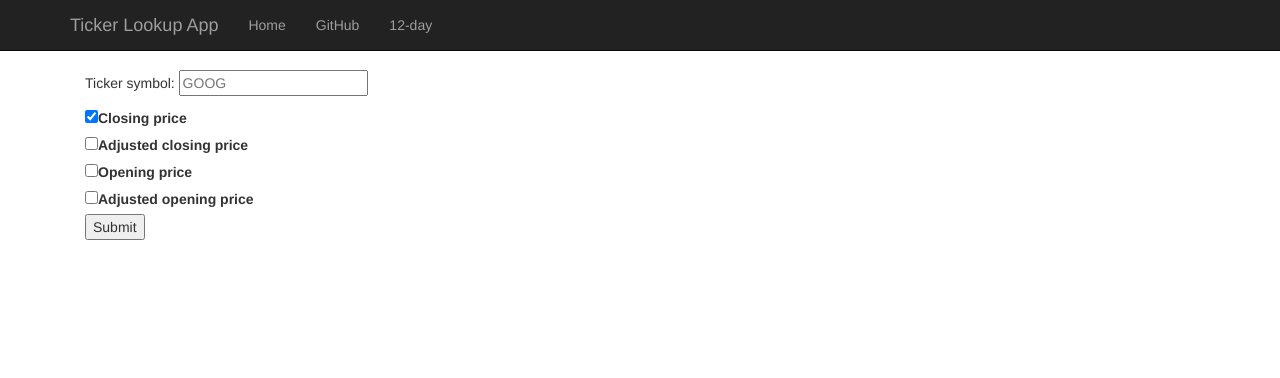
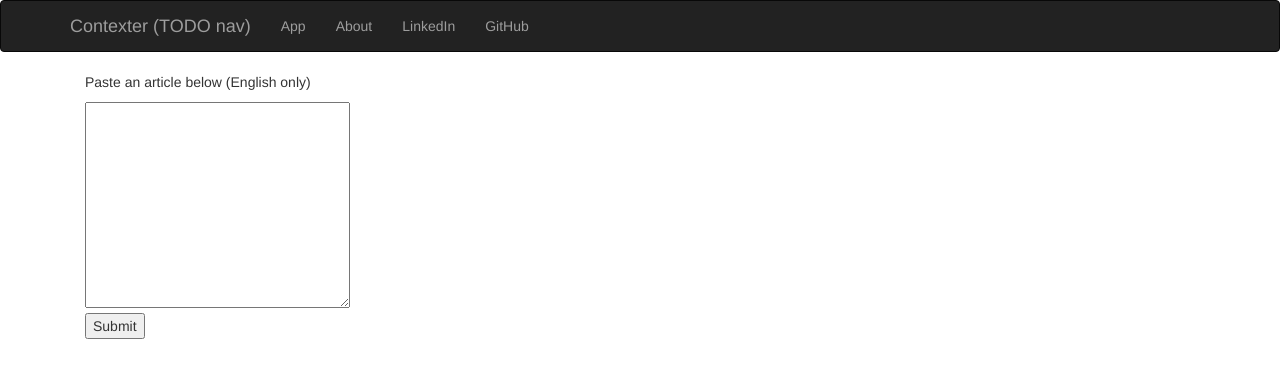
Before and after one commit to tcunnington/balance_bias, a Flask app: page / in a window 1280 px wide. Shown: the top 378 px of the page. Run offline with Flask 2, Linux system fonts and the light colour scheme; some libraries are stand-ins or nearby versions.

Commit message:
get app working- display entities

```diff
--- a/app.py
+++ b/app.py
@@ -1,13 +1,13 @@
-import datetime
-import itertools
-import os
+# import datetime
+# import itertools
+# import os
 from flask import Flask, render_template, request, redirect
-import requests as req
-import json
-import pandas as pd
-from bokeh.plotting import figure
-from bokeh.embed import components
-from bokeh.palettes import Category10 as palette
+# import requests as req
+# import json
+# import pandas as pd
+# from bokeh.plotting import figure
+# from bokeh.embed import components
+# from bokeh.palettes import Category10 as palette
 
 from dotenv import load_dotenv, find_dotenv
 
@@ -15,72 +15,37 @@ load_dotenv(find_dotenv())
 
 app = Flask(__name__)
 
-FIELD_MAP = {
-    'close':    'Closing price',
-    'adj_close':'Adjusted closing price',
-    'open':     'Opening price',
-    'adj_open': 'Adjusted opening price',
-}
+# FIELD_MAP = {
+#     'close':    'Closing price',
+#     'adj_close':'Adjusted closing price',
+#     'open':     'Opening price',
+#     'adj_open': 'Adjusted opening price',
+# }
+
+import spacy
+nlp = spacy.load('en')
+
 
 @app.route('/')
 def index():
-    return render_template('index.html')
+    return render_template('main.html')
 
 @app.route('/about')
 def about():
     return render_template('about.html')
 
-@app.route('/prices', methods=['POST'])
-def prices():
-    quandl_api_key = os.getenv('QUANDL_API_KEY')
-    date_start = '2017-01-01'
-    date_end = '2018-01-01'
+@app.route('/context', methods=['POST'])
+def context():
+    article = request.form.get('article')
+    # features = request.form.getlist('features')
 
-    ticker = request.form.get('ticker')
-    features = request.form.getlist('features')
+    doc = nlp(article)
+    raw_html = spacy.displacy.render(doc, style='ent')
 
-    if ticker == '':
-        ticker = 'GOOG' # front end should give this
-
-    url_params = {
-        'ticker': ticker,
-        'date.gte': date_start,
-        'date.lte': date_end,
-        'api_key': quandl_api_key
+    render_data = {
+        'article':raw_html
     }
-
-    r = req.get('https://www.quandl.com/api/v3/datatables/WIKI/PRICES', params=url_params)
-
-    if r.status_code != 200:
-        raise req.RequestException('API Error (' + str(r.status_code) + '): ' + r.reason, response=r)
-
-    price_data = r.json()['datatable']
-
-    # To DataFrame
-    colnames = [c['name'] for c in price_data['columns']]
-    df = pd.DataFrame(data=price_data['data'], columns=colnames)
-    df['date'] = pd.to_datetime(df["date"])
-
-    # PLOT
-    plot = figure(title="Quandl WIKI EOD Stock Prices - 2017",
-                  x_axis_label='Date', x_axis_type='datetime',
-                  y_axis_label='Price ($)')
-
-    colors = itertools.cycle(palette[10])
-    for feature, color in zip(features, colors):
-        plot.line(df['date'], df[feature], legend=ticker + ' - ' + FIELD_MAP[feature], color=color)
-
-    plot.legend.location = 'top_left'
-    script, div = components(plot)
-
-    # RENDER
-    context = {
-        'ticker': ticker,
-        'bk_script': script,
-        'bk_el': div,
-    }
-
-    return render_template('prices.html', d=context)
+    return render_template('context.html', data=render_data)
 
 if __name__ == '__main__':
   app.run(port=33507)
--- a/templates/base.html
+++ b/templates/base.html
@@ -3,38 +3,42 @@
 <head>
     <meta charset="utf-8">
     <meta name="viewport" content="width=device-width, initial-scale=1, shrink-to-fit=no">
-    <meta name="description" content="Skeleton application demoing Heroku and Flask integration.">
-    <meta name="author" content="@gotoariel">
+    <meta name="description" content="TODO: ===== Skeleton application demoing Heroku and Flask integration.">
+    <meta name="author" content="Taylor Cunnington">
     <!-- <link rel="icon" href="favicon.ico"> -->
 
-    <title>{% block title %}Ticker Lookup App{% endblock %}</title>
+    <title>{% block title %}Contexter{% endblock %}</title>
 
     <!-- Bootstrap core CSS -->
     <link rel="stylesheet" href="https://maxcdn.bootstrapcdn.com/bootstrap/3.3.7/css/bootstrap.min.css">
     <link rel="stylesheet" href="{{ url_for('static', filename='css/base.css') }}">
 </head>
 <body>
-    <nav class="navbar navbar-inverse navbar-fixed-top" role="navigation">
+<!--<header></header>-->
+<nav class="navbar navbar-inverse" role="navigation">
     <div class="container">
         <div class="navbar-header">
-          <span class="navbar-brand">Ticker Lookup App</span>
+            <span class="navbar-brand">Contexter (TODO nav)</span>
         </div>
         <ul class="nav navbar-nav">
-          <li class="nav-item"><a href="/">Home</a></li>
-          <li class="nav-item"><a target="_blank" href="https://github.com/tcunnington/flask-demo">GitHub</a></li>
-          <li class="nav-item"><a target="_blank" href="https://www.thedataincubator.com/12day.html">12-day</a></li>
+            <li class="nav-item"><a href="/">App</a></li>
+            <li class="nav-item"><a href="/about">About</a></li>
+            <li class="nav-item"><a target="_blank" href="https://www.linkedin.com/">LinkedIn</a></li>
+            <li class="nav-item"><a target="_blank" href="https://www.github.com/">GitHub</a></li>
         </ul>
     </div>
 </nav>
-    <div class="container ticker-app">
+<div class="container content">
     <section class="col-lg-12 text-left">
         {% block content %}{% endblock %}
     </section>
 </div>
+<footer class="blank"></footer>
 
 <!-- Bootstrap core JavaScript
 ================================================== -->
 <!-- Placed at the end of the document so the pages load faster -->
+<script src="{{ url_for('static', filename='js/test.js') }}"></script>
 <script src="https://cdnjs.cloudflare.com/ajax/libs/jquery/3.2.1/jquery.js"></script>
 <script src="https://maxcdn.bootstrapcdn.com/bootstrap/3.3.7/js/bootstrap.min.js"></script>
 {% block additional_scripts %}{% endblock %}
--- a/templates/index.html
+++ /dev/null
@@ -1,16 +0,0 @@
-{% extends 'base.html' %}
-
-{% block Title %}
-Alternative title
-{% endblock %}
-
-{% block content %}
-<form id="input" method="post" action="/prices">
-    <p>Ticker symbol: <input type="text" name="ticker" placeholder="GOOG"></p>
-    <div><input type="checkbox" name="features" id="close"     value="close" checked><label for="close">Closing price</label></div>
-    <div><input type="checkbox" name="features" id="adj_close" value="adj_close"><label for="adj_close">Adjusted closing price</label></div>
-    <div><input type="checkbox" name="features" id="open"      value="open"><label for="open">Opening price</label></div>
-    <div><input type="checkbox" name="features" id="adj_open"  value="adj_open"><label for="adj_open">Adjusted opening price</label></div>
-    <div><input type="submit" value="Submit"></div>
-</form>
-{% endblock %}
--- /dev/null
+++ b/templates/main.html
@@ -0,0 +1,17 @@
+{% extends 'base.html' %}
+
+{% block Title %}
+Alternative title
+{% endblock %}
+
+{% block content %}
+<form id="input" method="post" action="/context">
+    <p>Paste an article below (English only)</p>
+    <!--<div><input type="checkbox" name="features" id="close"     value="close" checked><label for="close">Closing price</label></div>-->
+    <!--<div><input type="checkbox" name="features" id="adj_close" value="adj_close"><label for="adj_close">Adjusted closing price</label></div>-->
+    <!--<div><input type="checkbox" name="features" id="open"      value="open"><label for="open">Opening price</label></div>-->
+    <!--<div><input type="checkbox" name="features" id="adj_open"  value="adj_open"><label for="adj_open">Adjusted opening price</label></div>-->
+    <textarea name="article" id="article_input" cols="30" rows="10"></textarea>
+    <div><input type="submit" value="Submit"></div>
+</form>
+{% endblock %}
```
Also changed, not shown: templates/context.html (added, +24 -0 lines). Lines whose indentation alone changed are shown as unchanged.
